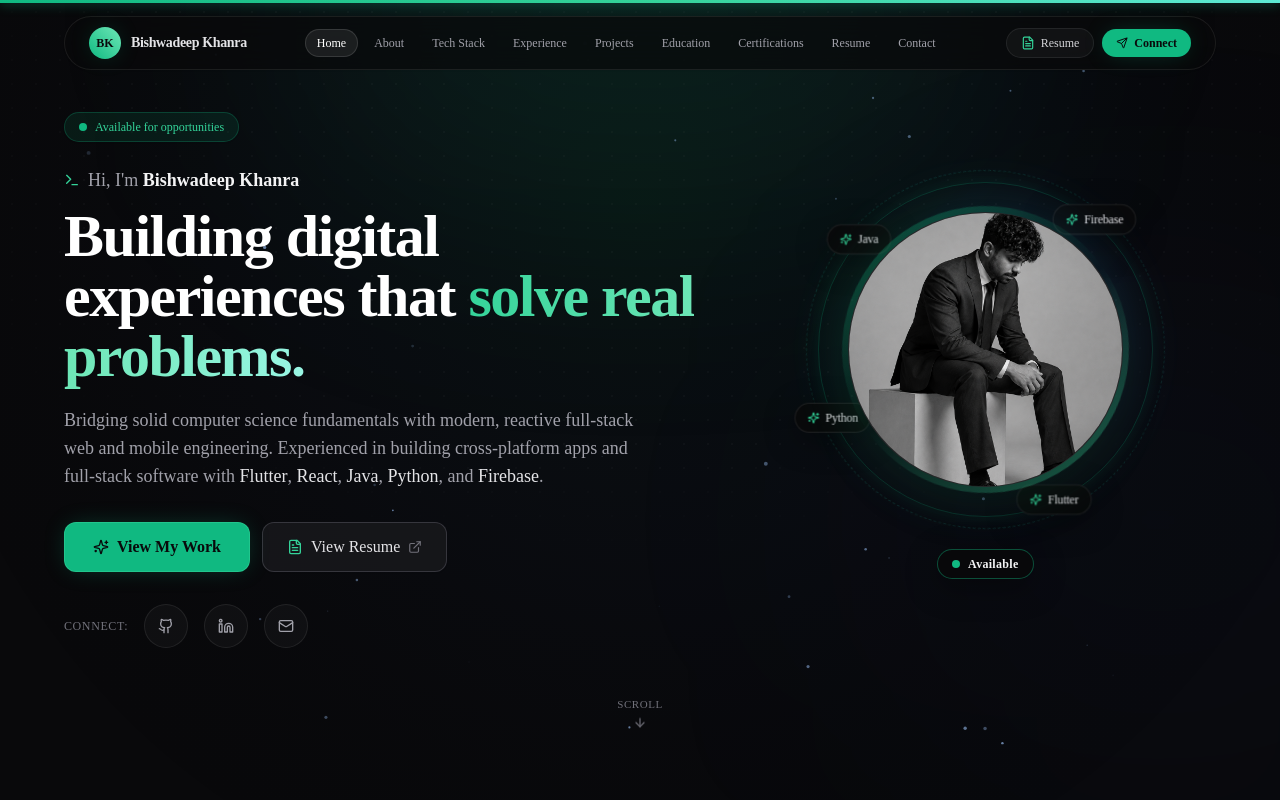
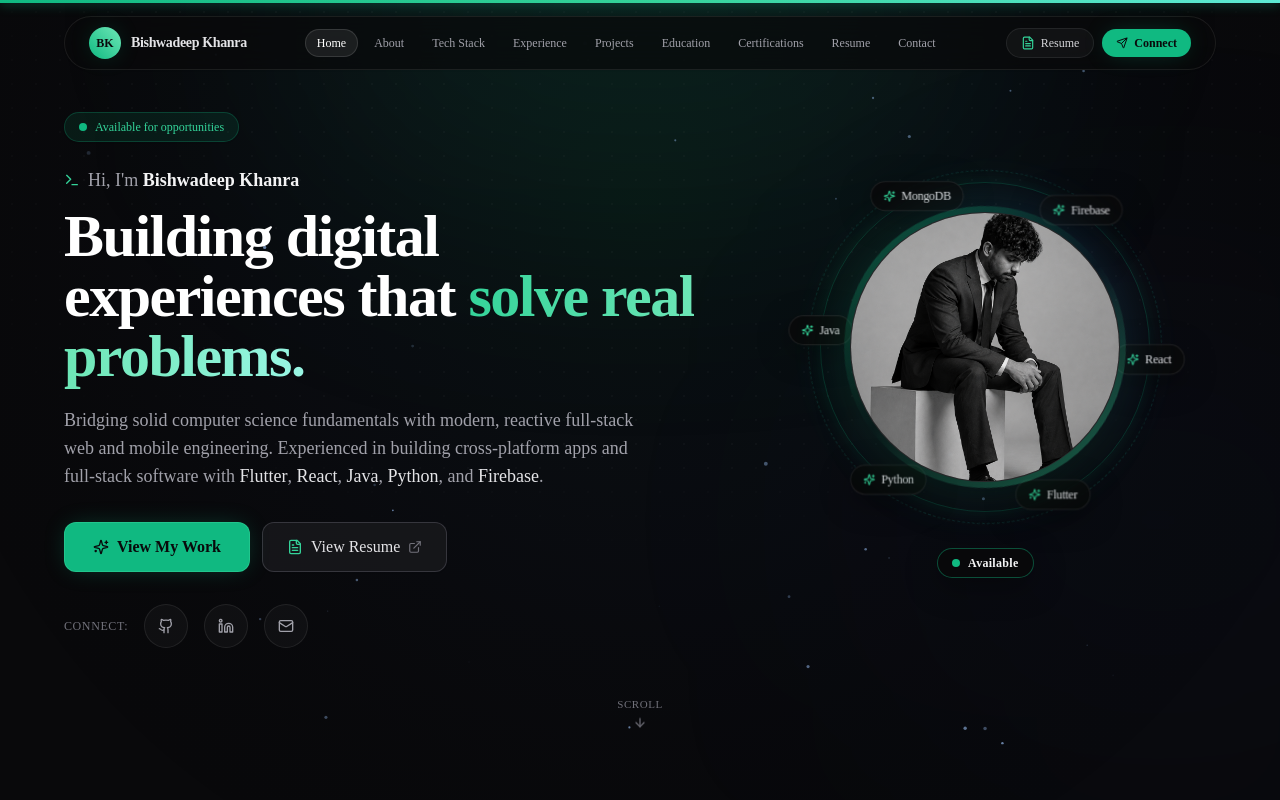
Before and after one commit to b-4321/bishwadeep-portfolio, a Next.js app: page / in a window 1280 px wide. Shown: the top 800 px of the page. Built offline with nearby package versions, Linux system fonts and the light colour scheme.

Commit message:
Implement 6-pill circular technology orbit with permanent stationary Available status pill

```diff
--- a/src/components/hero/ProfilePhoto.tsx
+++ b/src/components/hero/ProfilePhoto.tsx
@@ -9,9 +9,13 @@ import { Sparkles } from "lucide-react";
 export const ProfilePhoto: React.FC = () => {
   const { personal } = portfolioData;
 
-  // 4 Balanced Technology Pills orbiting along circular perimeter
-  // Initial positions: Flutter (12 o'clock / top), Python (3 o'clock / right),
-  // Java (lower-right / ~5.2 o'clock), Firebase (lower-left / ~8.2 o'clock)
+  // Exactly 6 Technology Pills evenly spaced at 60-degree intervals around the circular orbit
+  // 1. Flutter   (12 o'clock / Top: 0%, Left: 50%)
+  // 2. Python    (2 o'clock  / Upper-Right: 25%, Left: 93.3%)
+  // 3. Java      (4 o'clock  / Lower-Right: 75%, Left: 93.3%)
+  // 4. MongoDB   (6 o'clock  / Bottom: 100%, Left: 50%)
+  // 5. Firebase  (8 o'clock  / Lower-Left: 75%, Left: 6.7%)
+  // 6. React     (10 o'clock / Upper-Left: 25%, Left: 6.7%)
   const orbitPills = [
     {
       name: "Flutter",
@@ -21,32 +25,44 @@ export const ProfilePhoto: React.FC = () => {
     },
     {
       name: "Python",
-      top: "50%",
-      left: "100%",
-      floatDelay: "-1.1s",
+      top: "25%",
+      left: "93.3%",
+      floatDelay: "-0.7s",
     },
     {
       name: "Java",
-      top: "95.3%",
-      left: "71.1%",
-      floatDelay: "-2.3s",
+      top: "75%",
+      left: "93.3%",
+      floatDelay: "-1.4s",
+    },
+    {
+      name: "MongoDB",
+      top: "100%",
+      left: "50%",
+      floatDelay: "-2.1s",
     },
     {
       name: "Firebase",
-      top: "71.1%",
-      left: "4.7%",
-      floatDelay: "-3.4s",
+      top: "75%",
+      left: "6.7%",
+      floatDelay: "-2.8s",
+    },
+    {
+      name: "React",
+      top: "25%",
+      left: "6.7%",
+      floatDelay: "-3.5s",
     },
   ];
 
   return (
     <div className="profile-orbit-wrapper relative flex flex-col items-center justify-center select-none my-6 sm:my-8">
-      {/* Central Orbit Frame (Stationary Photo Anchor + Revolving Track) */}
-      <div className="relative flex items-center justify-center w-[220px] h-[220px] min-[380px]:w-[250px] min-[380px]:h-[250px] sm:w-[295px] sm:h-[295px] md:w-[335px] md:h-[335px]">
-        {/* Primary Circular Orbit Ring - Thin subtle green/teal line */}
+      {/* Central Circular Orbit System (Stationary Center Photo + Revolving Orbit Track) */}
+      <div className="relative flex items-center justify-center w-[214px] h-[214px] min-[380px]:w-[240px] min-[380px]:h-[240px] sm:w-[285px] sm:h-[285px] md:w-[330px] md:h-[330px]">
+        {/* Primary Circular Orbit Ring - Thin subtle green/teal line (15-30px outside profile border) */}
         <div className="absolute inset-0 rounded-full border border-emerald-500/20 shadow-[0_0_16px_rgba(16,185,129,0.08)] pointer-events-none" />
 
-        {/* Secondary Circular Orbit Ring - Faint dashed orbit with slow reverse rotation */}
+        {/* Secondary Circular Orbit Ring - Faint dashed celestial line with slow reverse rotation */}
         <div className="orbit-secondary-ring absolute inset-[-8px] sm:inset-[-12px] rounded-full border border-dashed border-teal-400/15 pointer-events-none" />
 
         {/* 1. Orbiting Track (Revolves 360° continuously, pauses on pill hover) */}
@@ -57,14 +73,14 @@ export const ProfilePhoto: React.FC = () => {
               className="absolute -translate-x-1/2 -translate-y-1/2 pointer-events-auto"
               style={{ top: pill.top, left: pill.left }}
             >
-              {/* Counter-rotation ensures text remains 100% upright and readable at all orbital angles */}
+              {/* Counter-rotation ensures text/icons remain 100% upright and readable at all angles */}
               <div className="orbit-counter-rotate">
-                {/* Micro-floating depth oscillation (±3px y, subtle breathing scale) */}
+                {/* Secondary micro-floating depth motion (±3px y, subtle breathing scale) */}
                 <div
                   className="orbit-pill-float"
                   style={{ animationDelay: pill.floatDelay }}
                 >
-                  <div className="floating-tech-pill flex items-center gap-1 sm:gap-1.5 px-2 min-[380px]:px-2.5 sm:px-3 py-0.5 min-[380px]:py-1 sm:py-1.5 rounded-full bg-zinc-950/90 border border-white/[0.1] backdrop-blur-xl shadow-glass text-[10px] min-[380px]:text-[11px] sm:text-xs font-mono text-zinc-200 cursor-default">
+                  <div className="floating-tech-pill flex items-center gap-1 sm:gap-1.5 px-2 min-[380px]:px-2.5 sm:px-3 py-0.5 min-[380px]:py-1 sm:py-1.5 rounded-full bg-zinc-950/90 border border-white/[0.1] backdrop-blur-xl shadow-glass text-[9.5px] min-[380px]:text-[10.5px] sm:text-xs font-mono text-zinc-200 cursor-default">
                     <Sparkles className="w-2.5 h-2.5 sm:w-3 sm:h-3 text-emerald-400 shrink-0" />
                     <span className="font-medium tracking-tight whitespace-nowrap">{pill.name}</span>
                   </div>
@@ -90,34 +106,28 @@ export const ProfilePhoto: React.FC = () => {
           <motion.div
             whileHover={{ scale: 1.02 }}
             transition={{ type: "spring", stiffness: 300, damping: 20 }}
-            className="profile-image relative z-10 w-[176px] h-[176px] min-[380px]:w-[200px] min-[380px]:h-[200px] sm:w-[240px] sm:h-[240px] md:w-[275px] md:h-[275px] overflow-hidden rounded-full border border-white/[0.12] shadow-2xl bg-zinc-950 flex items-center justify-center group"
+            className="profile-image relative z-10 w-[170px] h-[170px] min-[380px]:w-[190px] min-[380px]:h-[190px] sm:w-[230px] sm:h-[230px] md:w-[270px] md:h-[270px] overflow-hidden rounded-full border border-white/[0.12] shadow-2xl bg-zinc-950 flex items-center justify-center group"
           >
             <Image
               src="/images/profile.jpg"
               alt={personal.name}
               fill
               priority
-              sizes="(max-width: 640px) 200px, 275px"
+              sizes="(max-width: 640px) 190px, 270px"
               className="object-cover object-center transition-transform duration-500 group-hover:scale-105"
             />
           </motion.div>
         </div>
       </div>
 
-      {/* 3. Independent Stationary Availability Badge - Grounded below the orbit composition */}
-      <motion.div
-        initial={{ opacity: 0, scale: 0.9, y: 12 }}
-        animate={{ opacity: 1, scale: 1, y: 0 }}
-        transition={{ duration: 0.5, delay: 0.65, ease: [0.22, 1, 0.36, 1] }}
-        whileHover={{ scale: 1.05 }}
-        className="availability-badge mt-6 sm:mt-8 z-20 flex items-center gap-1.5 sm:gap-2 px-2.5 sm:px-3.5 py-1 sm:py-1.5 rounded-full bg-zinc-950/95 border border-brand-500/40 backdrop-blur-xl shadow-glass text-[11px] sm:text-xs font-mono text-zinc-100 hover:border-brand-400 transition-all cursor-default whitespace-nowrap"
-      >
+      {/* 3. Separate Stationary Available Status Pill - Permanent child directly below composition */}
+      <div className="availability-badge mt-7 sm:mt-9 z-20 flex items-center gap-1.5 sm:gap-2 px-3 sm:px-3.5 py-1 sm:py-1.5 rounded-full bg-zinc-950/95 border border-brand-500/40 backdrop-blur-xl shadow-glass text-[11px] sm:text-xs font-mono text-zinc-100 transition-colors cursor-default whitespace-nowrap">
         <span className="relative flex h-2 w-2 shrink-0">
           <span className="animate-ping absolute inline-flex h-full w-full rounded-full bg-emerald-400 opacity-75" />
           <span className="relative inline-flex rounded-full h-2 w-2 bg-emerald-500" />
         </span>
         <span className="font-semibold text-[11px] sm:text-xs text-zinc-100 tracking-wide">Available</span>
-      </motion.div>
+      </div>
     </div>
   );
 };
```
